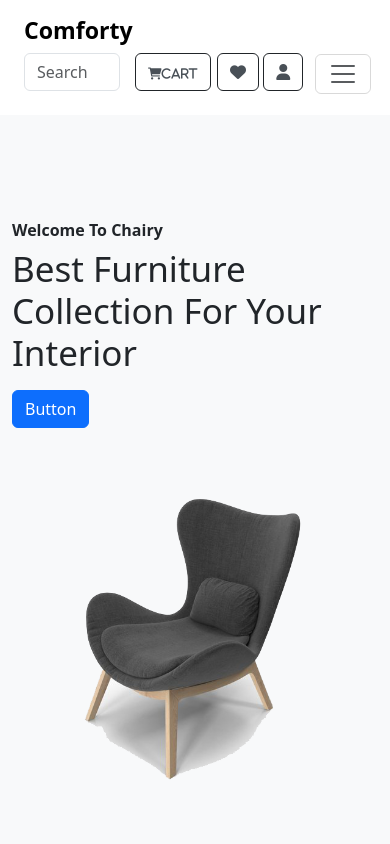
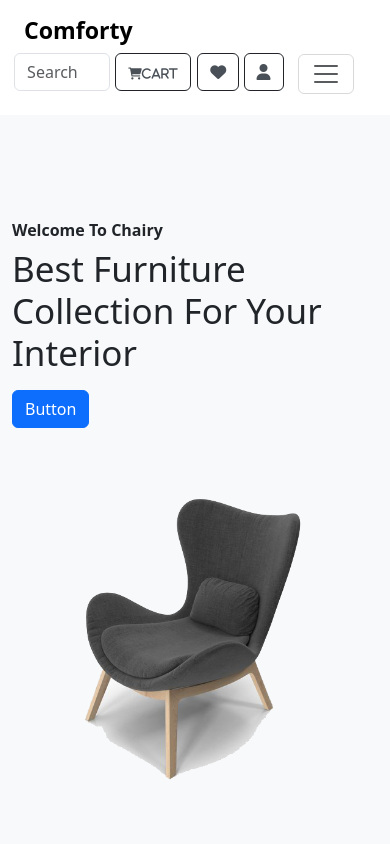
Before and after one commit to abdussamad26/EcommereChairy, a plain HTML site: page index.html in a window 390 px wide. Shown: the top 844 px of the page. Drawn offline with nearby package versions, Linux system fonts and the light colour scheme.

Commit message:
first commit

```diff
--- a/ece.css
+++ b/ece.css
@@ -59,11 +59,13 @@ ul {
     }
     .search-btn {
        width: 6rem !important;
+       position: relative;
+       right: 3%;
     }
     .cart-btn {
       margin-right: 10% !important;
       position: relative;
-      right:10%;
+      right:16%;
       width: 5rem;
     }
     .text-cart {
@@ -71,15 +73,15 @@ ul {
     }
     .like-btn {
       position: relative;
-      right: 18%;
+      right: 24%;
     }
     .contact-btn {
       position: relative;
-      right: 24%;
+      right: 30%;
     }
     .navbar-toggler {
       position: relative;
-      left: 85%;
+      left: 80%;
       margin-top: -19%;
     }
     .offer-img {
```
